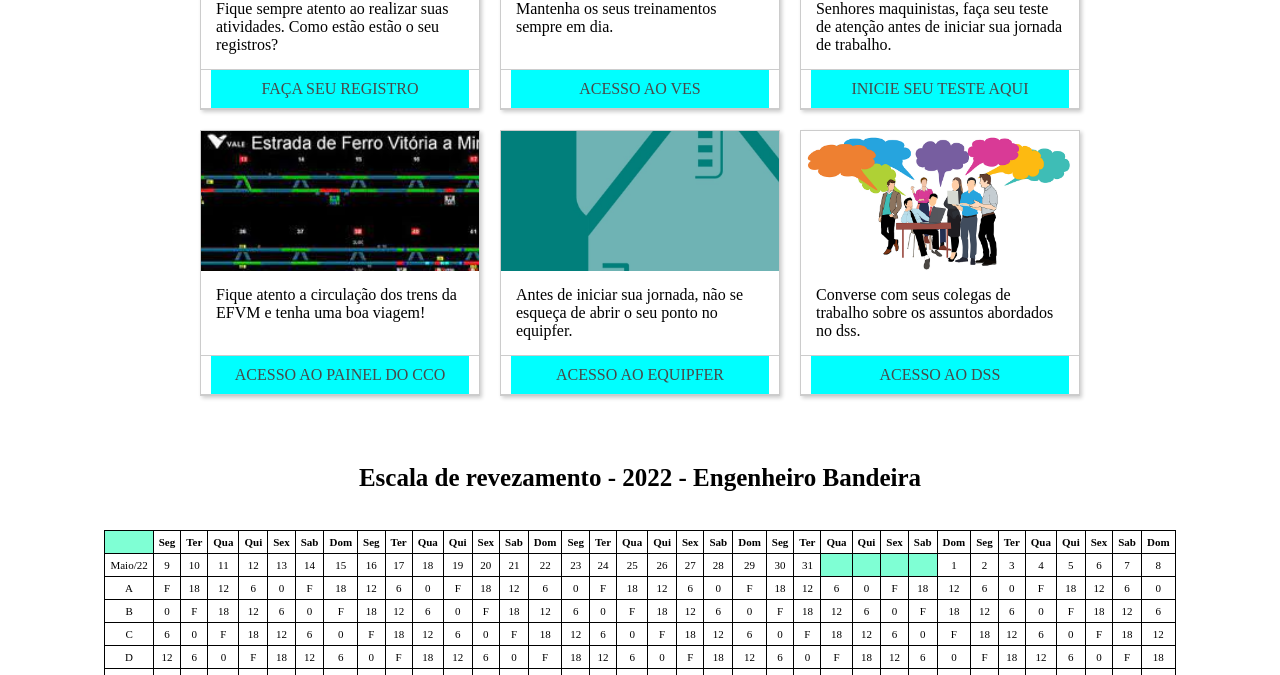
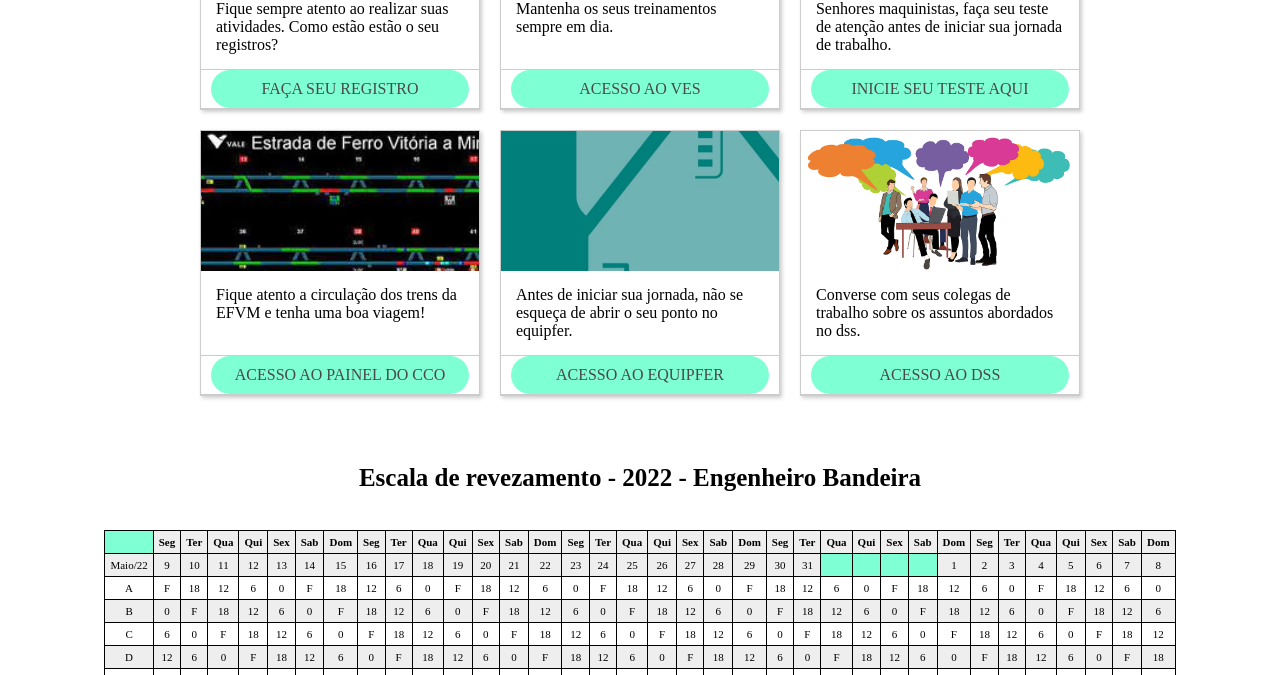
Before and after one commit to reginaldoassuncao/paginaEb, a plain HTML site: page index.html in a window 1280 px wide. Shown: the part 277-952 px from the top of the page. Drawn offline with Linux system fonts and the light colour scheme.

Commit message:
Add files via upload

```diff
--- a/css/style.css
+++ b/css/style.css
@@ -106,8 +106,9 @@ a {
     text-decoration: none;
     text-transform: uppercase;
     padding: 10px 0;
+    border-radius: 20px;
     transition: 0.1s ease;
-    background-color: cyan;
+    background-color: aquamarine;
 }
 
 #container-tabela {
@@ -141,6 +142,10 @@ table caption {
     padding: 8px;
     margin: 0 auto 30px;
 
+}
+
+tr:nth-of-type(2n+1) {
+    background-color: #eee;
 }
 
 .block-link a:hover {
```
